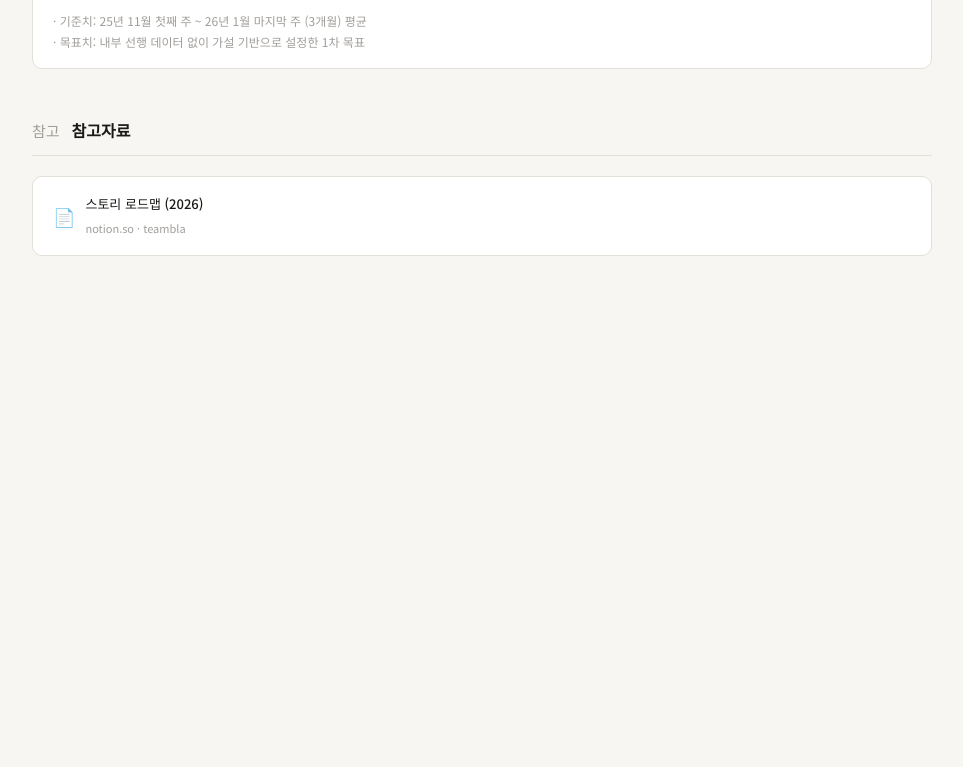
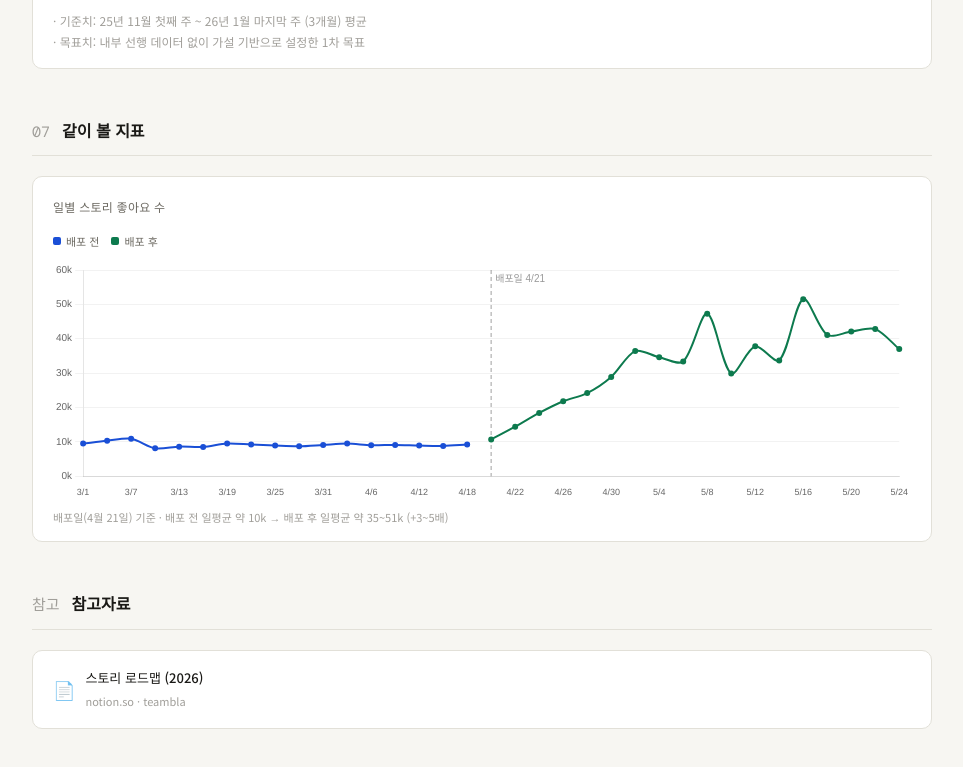
Before and after one commit to BBang-yamnee/story_report, a plain HTML site: page index.html in a window 1280 px wide. Shown: the part 3223-3990 px from the top of the page, without its empty margins (158-1121 px from the left). Before the commit the page ends 3607 px from the top, so only its background shows below. Drawn offline with nearby package versions, Linux system fonts and the light colour scheme.

Commit message:
Update index.html

```diff
--- a/index.html
+++ b/index.html
@@ -556,6 +556,26 @@
       <p style="font-size:12px; color:var(--text-faint); margin-top:14px;">· 기준치: 25년 11월 첫째 주 ~ 26년 1월 마지막 주 (3개월) 평균<br>· 목표치: 내부 선행 데이터 없이 가설 기반으로 설정한 1차 목표</p>
     </div>
   </div>
+
+  <!-- 7. 같이 볼 지표 -->
+  <div class="section">
+    <div class="section-header">
+      <span class="section-num">07</span>
+      <span class="section-title">같이 볼 지표</span>
+    </div>
+    <div class="chart-wrap">
+      <p class="chart-title">일별 스토리 좋아요 수</p>
+      <div class="legend">
+        <span><span class="dot" style="background:#1a4fd6;"></span>배포 전</span>
+        <span><span class="dot" style="background:#0d7a4e;"></span>배포 후</span>
+      </div>
+      <div style="position:relative; width:100%; height:240px;">
+        <canvas id="likeChart" role="img" aria-label="배포 전 일평균 10k 수준에서 배포 후 35~51k로 급증">좋아요 수 급증 차트</canvas>
+      </div>
+      <p class="chart-note">배포일(4월 21일) 기준 · 배포 전 일평균 약 10k → 배포 후 일평균 약 35~51k (+3~5배)</p>
+    </div>
+  </div>
+
   <div class="section">
     <div class="section-header">
       <span class="section-num">참고</span>
@@ -665,6 +685,77 @@ new Chart(document.getElementById('timeChart'), {
   },
   options: { ...base, scales: { ...base.scales, y: { ...base.scales.y, ticks: { ...base.scales.y.ticks, callback: v => v + '초' } } } }
 });
+
+new Chart(document.getElementById('likeChart'), {
+  type: 'line',
+  data: {
+    labels: [
+      '3/1','3/4','3/7','3/10','3/13','3/16','3/19','3/22','3/25','3/28','3/31',
+      '4/3','4/6','4/9','4/12','4/15','4/18','4/21',
+      '4/22','4/24','4/26','4/28','4/30',
+      '5/2','5/4','5/6','5/8','5/10','5/12','5/14','5/16','5/18','5/20','5/22','5/24'
+    ],
+    datasets: [
+      {
+        label: '배포 전',
+        data: [
+          9.5,10.3,10.9,8.1,8.6,8.5,9.5,9.2,8.9,8.7,9.1,
+          9.5,9.0,9.1,8.9,8.8,9.2,null,
+          null,null,null,null,null,
+          null,null,null,null,null,null,null,null,null,null,null,null
+        ],
+        borderColor: '#1a4fd6',
+        backgroundColor: 'rgba(26,79,214,0.07)',
+        borderWidth: 2, pointRadius: 2, pointBackgroundColor: '#1a4fd6',
+        fill: false, tension: 0.3, spanGaps: false
+      },
+      {
+        label: '배포 후',
+        data: [
+          null,null,null,null,null,null,null,null,null,null,null,
+          null,null,null,null,null,null,10.7,
+          14.4,18.4,21.8,24.2,28.9,
+          36.4,34.6,33.4,47.3,29.9,37.8,33.7,51.5,41.1,42.1,42.8,37.0
+        ],
+        borderColor: '#0d7a4e',
+        backgroundColor: 'rgba(13,122,78,0.07)',
+        borderWidth: 2, pointRadius: 2, pointBackgroundColor: '#0d7a4e',
+        fill: false, tension: 0.3, spanGaps: false
+      }
+    ]
+  },
+  options: {
+    ...base,
+    scales: {
+      x: { ticks: { font: { size: 9 }, maxRotation: 45, autoSkip: true, maxTicksLimit: 18 }, grid: { display: false } },
+      y: { ...base.scales.y, min: 0, ticks: { ...base.scales.y.ticks, callback: v => v + 'k' } }
+    },
+    plugins: {
+      ...base.plugins,
+      annotation: {}
+    }
+  },
+  plugins: [{
+    id: 'deployLine',
+    beforeDraw(chart) {
+      const { ctx, chartArea, scales } = chart;
+      if (!chartArea) return;
+      const x = scales.x.getPixelForValue(17);
+      ctx.save();
+      ctx.beginPath();
+      ctx.moveTo(x, chartArea.top);
+      ctx.lineTo(x, chartArea.bottom);
+      ctx.strokeStyle = 'rgba(0,0,0,0.25)';
+      ctx.lineWidth = 1.5;
+      ctx.setLineDash([4,3]);
+      ctx.stroke();
+      ctx.fillStyle = 'rgba(0,0,0,0.4)';
+      ctx.font = '10px sans-serif';
+      ctx.fillText('배포일 4/21', x + 4, chartArea.top + 12);
+      ctx.restore();
+    }
+  }]
+});
 </script>
 </body>
 </html>
```
